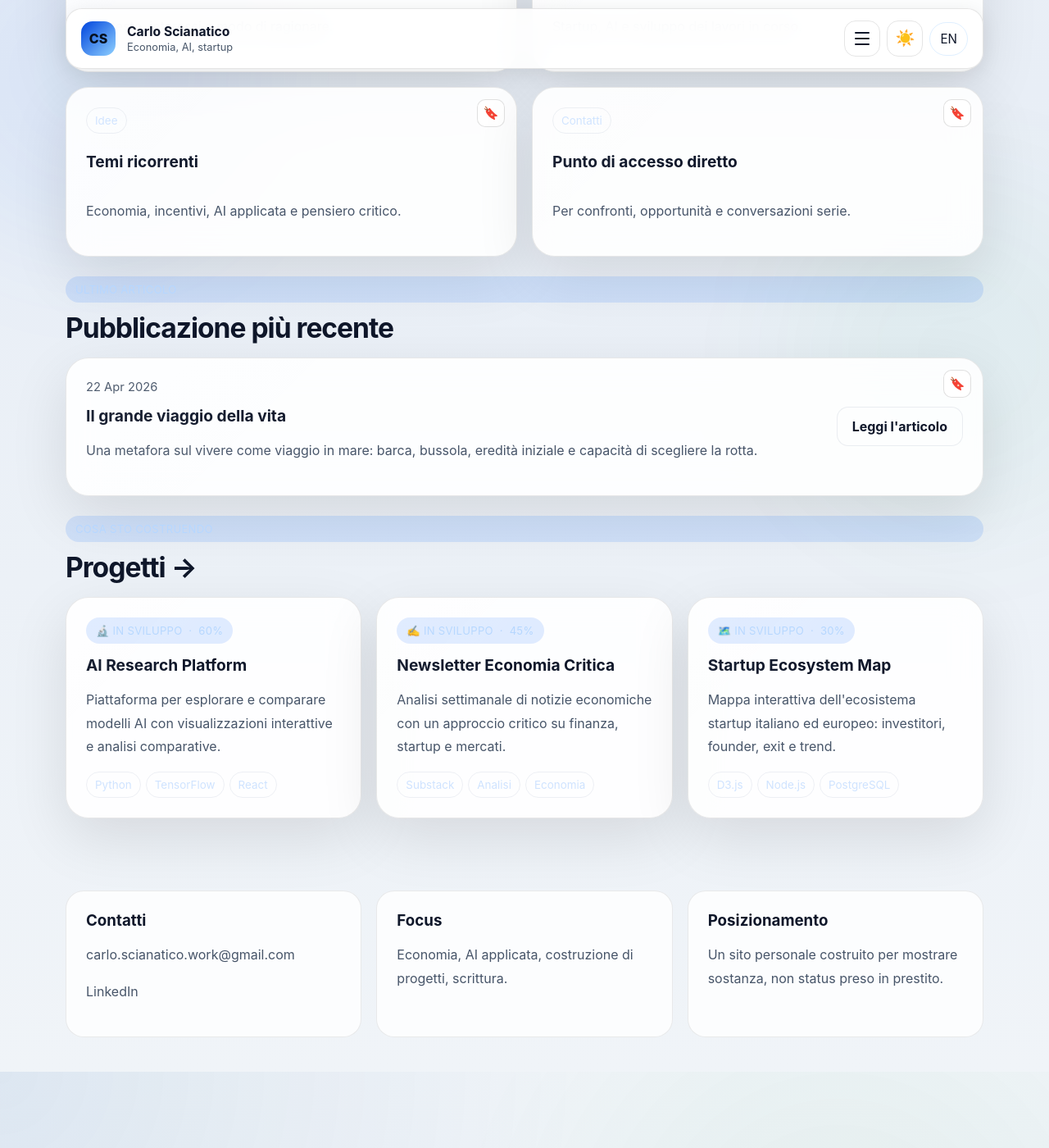
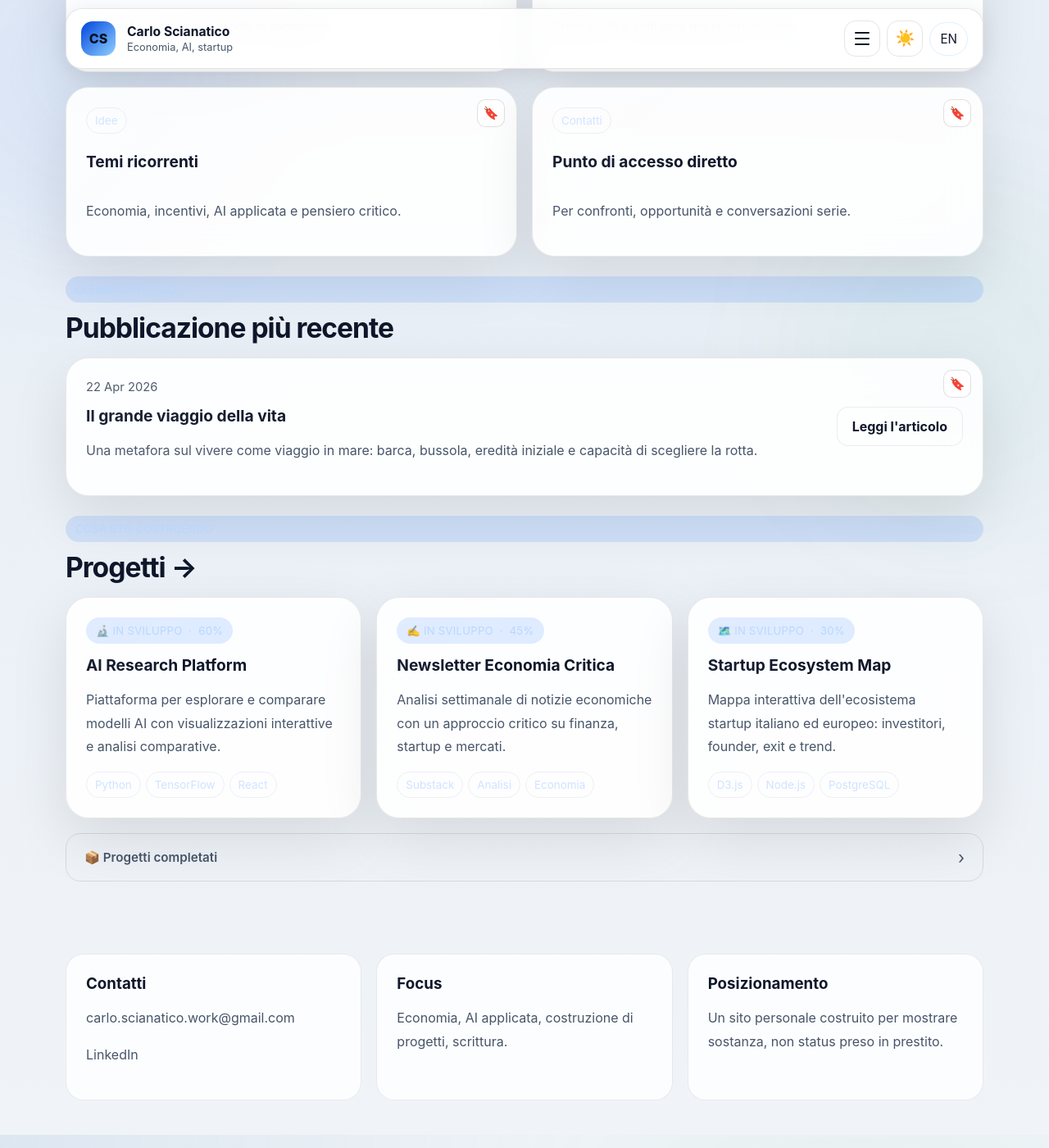
Before and after one commit to carloscianatico/carloscianatico.github.io, a Jekyll site: the page built from index.md, in a window 1280 px wide and 1400 px high, scrolled down 1088 px. Shown: the whole window at 82% size. Built offline with Jekyll 4.4.1, drawn with Linux system fonts in a browser that asks for light colours.

Commit message:
Feat: aggiunti progetti completati espandibili con freccia

```diff
--- a/_includes/projects-section.html
+++ b/_includes/projects-section.html
@@ -8,6 +8,7 @@
     </h2>
   </div>
 
+  <!-- Progetti in corso -->
   <div class="card-grid card-grid-3">
 
     <article class="glass-card info-card">
@@ -44,6 +45,58 @@
     </article>
 
   </div>
+
+  <!-- Progetti completati (espandibile) -->
+  <details class="projects-completed">
+    <summary class="projects-completed-toggle">
+      <span class="projects-completed-label">📦 Progetti completati</span>
+      <span class="projects-completed-arrow">›</span>
+    </summary>
+    <div class="card-grid card-grid-2 projects-completed-grid">
+
+      <article class="glass-card info-card">
+        <span class="card-kicker">✅ Completato &nbsp;·&nbsp; 2025</span>
+        <h3>Analisi Macro Economiche</h3>
+        <p>Studio e visualizzazione di indicatori macroeconomici globali con focus su inflazione e mercati emergenti.</p>
+        <div class="project-chips">
+          <span class="meta-chip">Python</span>
+          <span class="meta-chip">Data Analysis</span>
+        </div>
+      </article>
+
+      <article class="glass-card info-card">
+        <span class="card-kicker">✅ Completato &nbsp;·&nbsp; 2024</span>
+        <h3>AI Chatbot Integration</h3>
+        <p>Integrazione di modelli LLM in flussi di lavoro aziendali per automazione di processi ripetitivi.</p>
+        <div class="project-chips">
+          <span class="meta-chip">OpenAI</span>
+          <span class="meta-chip">Automation</span>
+        </div>
+      </article>
+
+      <article class="glass-card info-card">
+        <span class="card-kicker">✅ Completato &nbsp;·&nbsp; 2024</span>
+        <h3>Business Intelligence Dashboard</h3>
+        <p>Dashboard interattiva per monitoraggio KPI aziendali con aggiornamento dati in tempo reale.</p>
+        <div class="project-chips">
+          <span class="meta-chip">React</span>
+          <span class="meta-chip">PostgreSQL</span>
+        </div>
+      </article>
+
+      <article class="glass-card info-card">
+        <span class="card-kicker">✅ Completato &nbsp;·&nbsp; 2023</span>
+        <h3>Startup Pitch Analytics</h3>
+        <p>Tool per analisi e scoring di pitch deck startup con feedback automatico su struttura e contenuto.</p>
+        <div class="project-chips">
+          <span class="meta-chip">NLP</span>
+          <span class="meta-chip">Python</span>
+        </div>
+      </article>
+
+    </div>
+  </details>
+
 </section>
 
 <style>
@@ -52,20 +105,61 @@
   text-decoration: none;
   transition: color 0.2s ease;
 }
-.projects-section-title:hover {
-  color: var(--accent);
-}
+.projects-section-title:hover { color: var(--accent); }
 .projects-arrow {
   display: inline-block;
   transition: transform 0.2s ease;
 }
-.projects-section-title:hover .projects-arrow {
-  transform: translateX(5px);
-}
+.projects-section-title:hover .projects-arrow { transform: translateX(5px); }
+
 .project-chips {
   display: flex;
   flex-wrap: wrap;
   gap: 6px;
   margin-top: 14px;
 }
+
+/* Sezione completati */
+.projects-completed {
+  margin-top: 18px;
+  border-radius: 18px;
+  border: 1px solid var(--line);
+  overflow: hidden;
+}
+
+.projects-completed-toggle {
+  display: flex;
+  align-items: center;
+  justify-content: space-between;
+  padding: 16px 22px;
+  cursor: pointer;
+  list-style: none;
+  background: rgba(255,255,255,0.03);
+  transition: background 0.2s ease;
+  user-select: none;
+}
+.projects-completed-toggle::-webkit-details-marker { display: none; }
+.projects-completed-toggle:hover { background: rgba(255,255,255,0.06); }
+
+.projects-completed-label {
+  font-size: 0.95rem;
+  font-weight: 600;
+  color: var(--muted);
+}
+
+.projects-completed-arrow {
+  font-size: 1.3rem;
+  color: var(--muted);
+  transition: transform 0.3s ease;
+  display: inline-block;
+}
+
+.projects-completed[open] .projects-completed-arrow {
+  transform: rotate(90deg);
+}
+
+.projects-completed-grid {
+  padding: 0 18px 18px;
+  margin-top: 4px;
+}
 </style>
```
